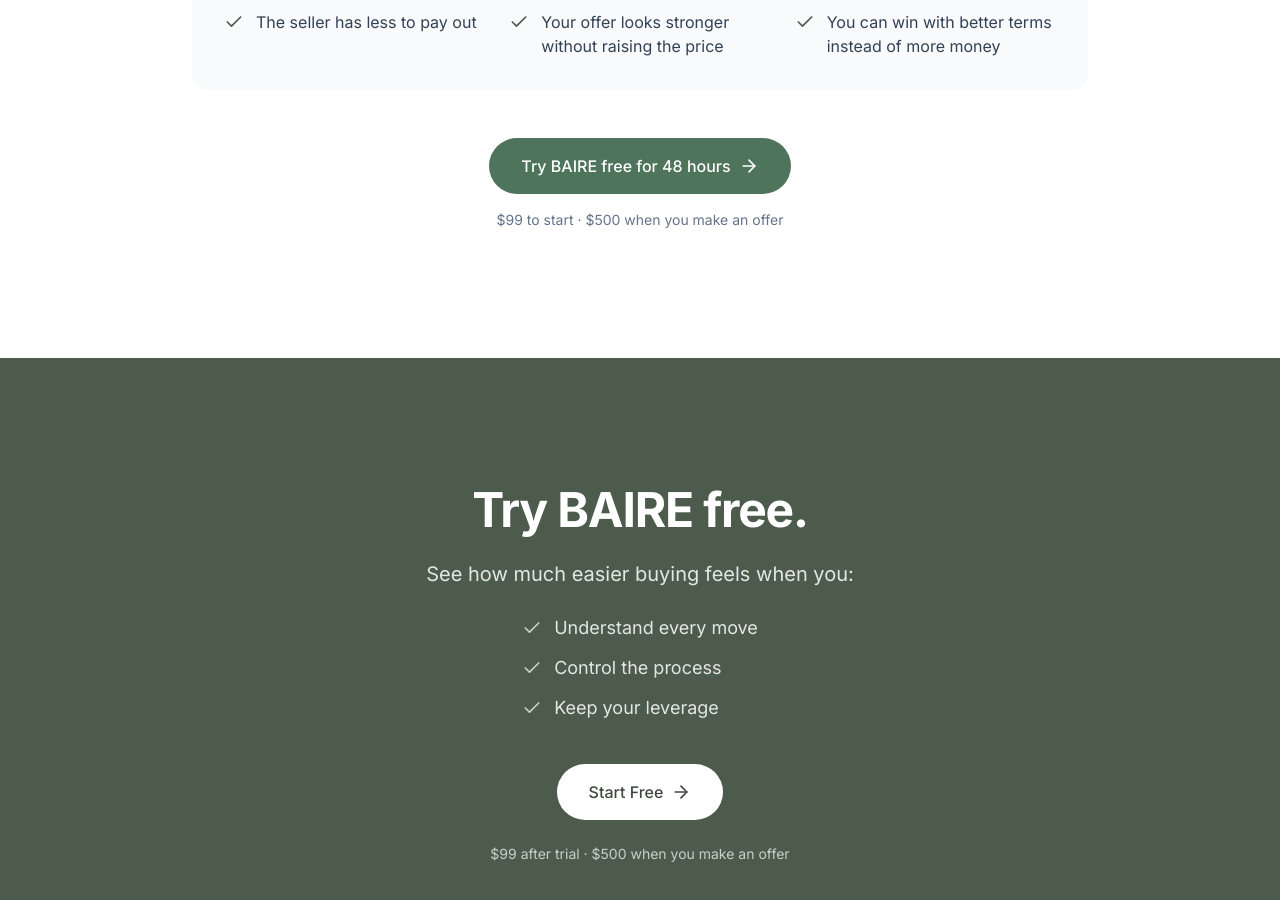
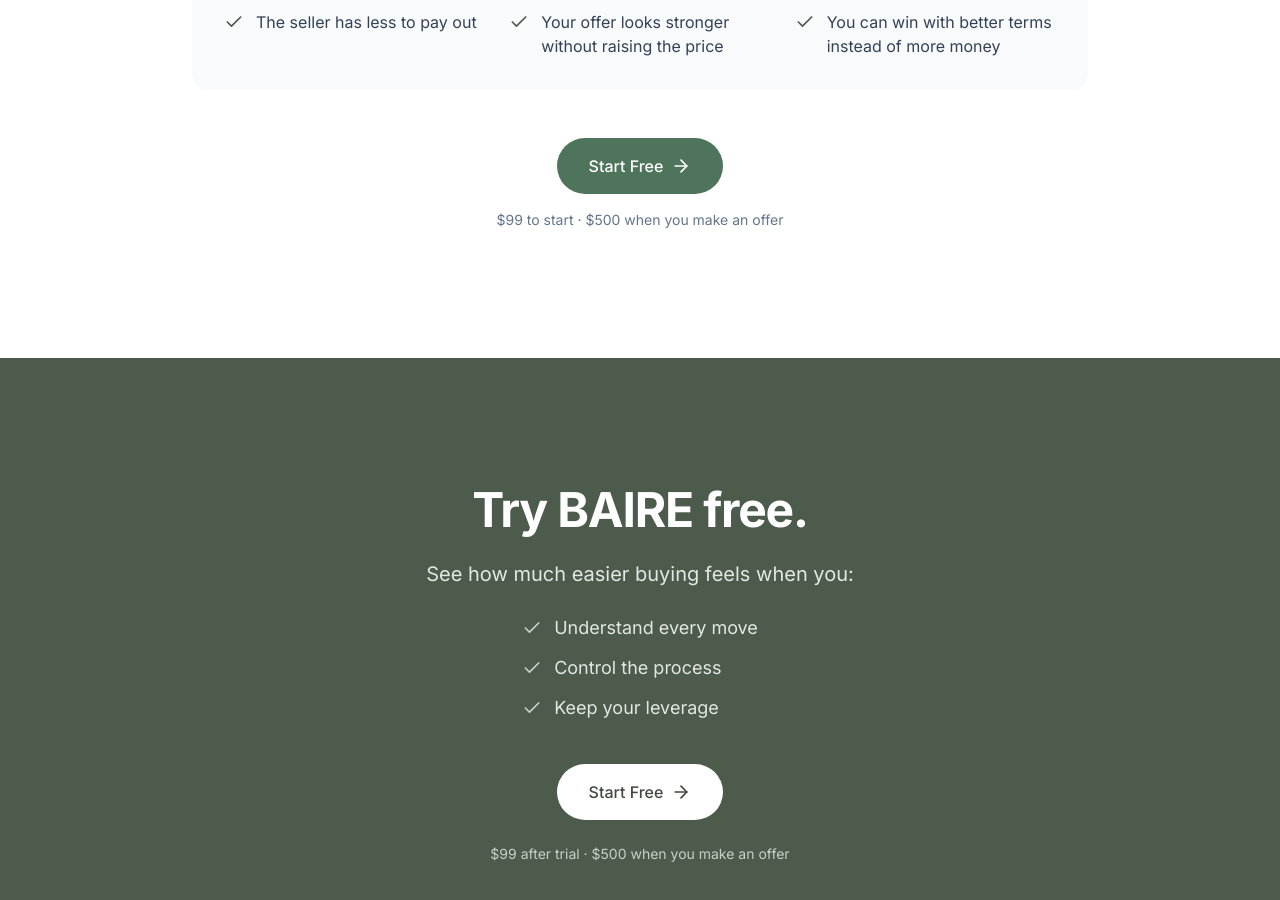
Before and after one commit to geoffbailey114/baireapp, a Next.js app: page / in a window 1280 px wide. Shown: the part 6320-7220 px from the top of the page. Built offline with nearby package versions, Linux system fonts and the light colour scheme.

Commit message:
cta button fix

```diff
--- a/components/simple-pricing.tsx
+++ b/components/simple-pricing.tsx
@@ -126,7 +126,7 @@
           >
             <Button asChild size="xl" className="text-base px-8 h-14 rounded-full">
               <Link href="/signup">
-                Try BAIRE free for 48 hours
+                Start Free
                 <ArrowRight className="ml-2 h-5 w-5" />
               </Link>
             </Button>
```
